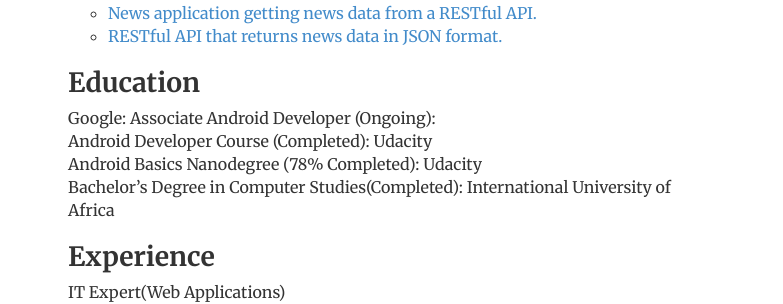
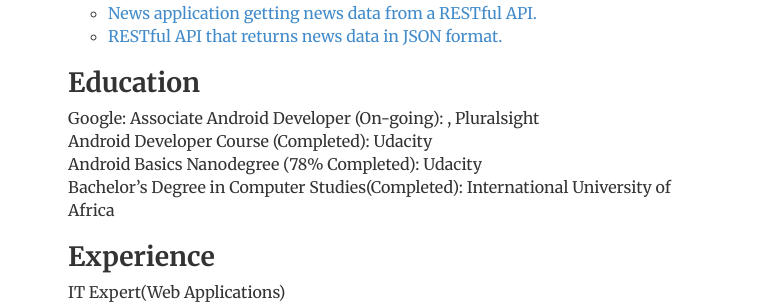
Before and after one commit to mtondolo/mtondolo.github.io, a Jekyll site: the page built from cv/index.html, in a window 1280 px wide. Shown: the part 756-1060 px from the top of the page, without its empty margins (248-1031 px from the left). Built offline with Jekyll 4.4.1, drawn with Linux system fonts in a browser that asks for light colours.

Commit message:
Update index.html

```diff
--- a/cv/index.html
+++ b/cv/index.html
@@ -56,7 +56,7 @@
 				<h2>Education</h2>
 				        <p>
 					<ul class="list-unstyled">
-					<li>Google: Associate Android Developer (Ongoing): <a href="https://www.pluralsight.com/" title = "Pluralsight"></a></li>
+					<li>Google: Associate Android Developer (On-going): <a href="https://www.pluralsight.com/" title = "Pluralsight"></a>, Pluralsight</li>
 					<li>Android Developer Course (Completed): Udacity</li>
 					<li>Android Basics Nanodegree (78% Completed): Udacity</li>
 					<li>Bachelor’s Degree in Computer Studies(Completed): International University of Africa </li>
```
